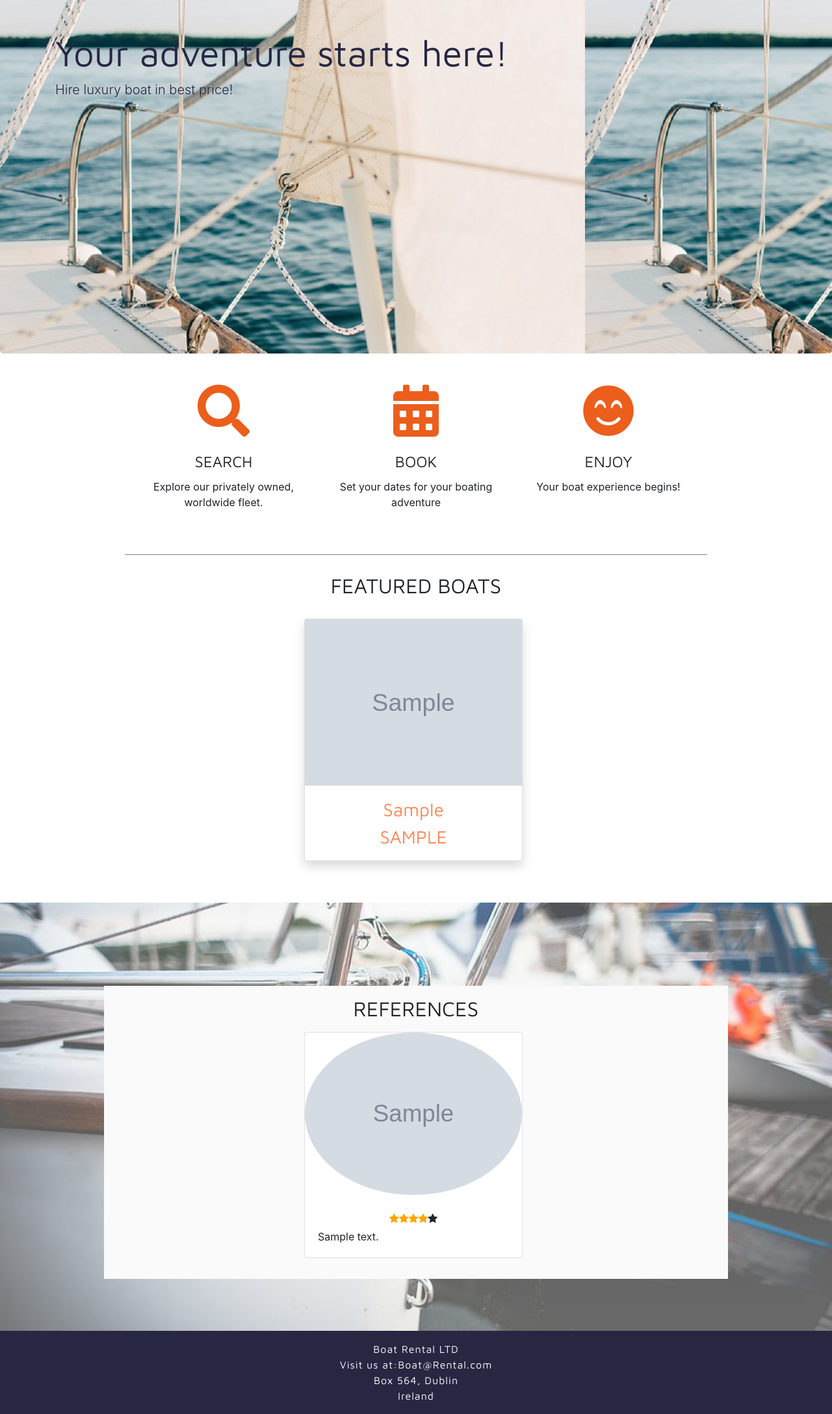
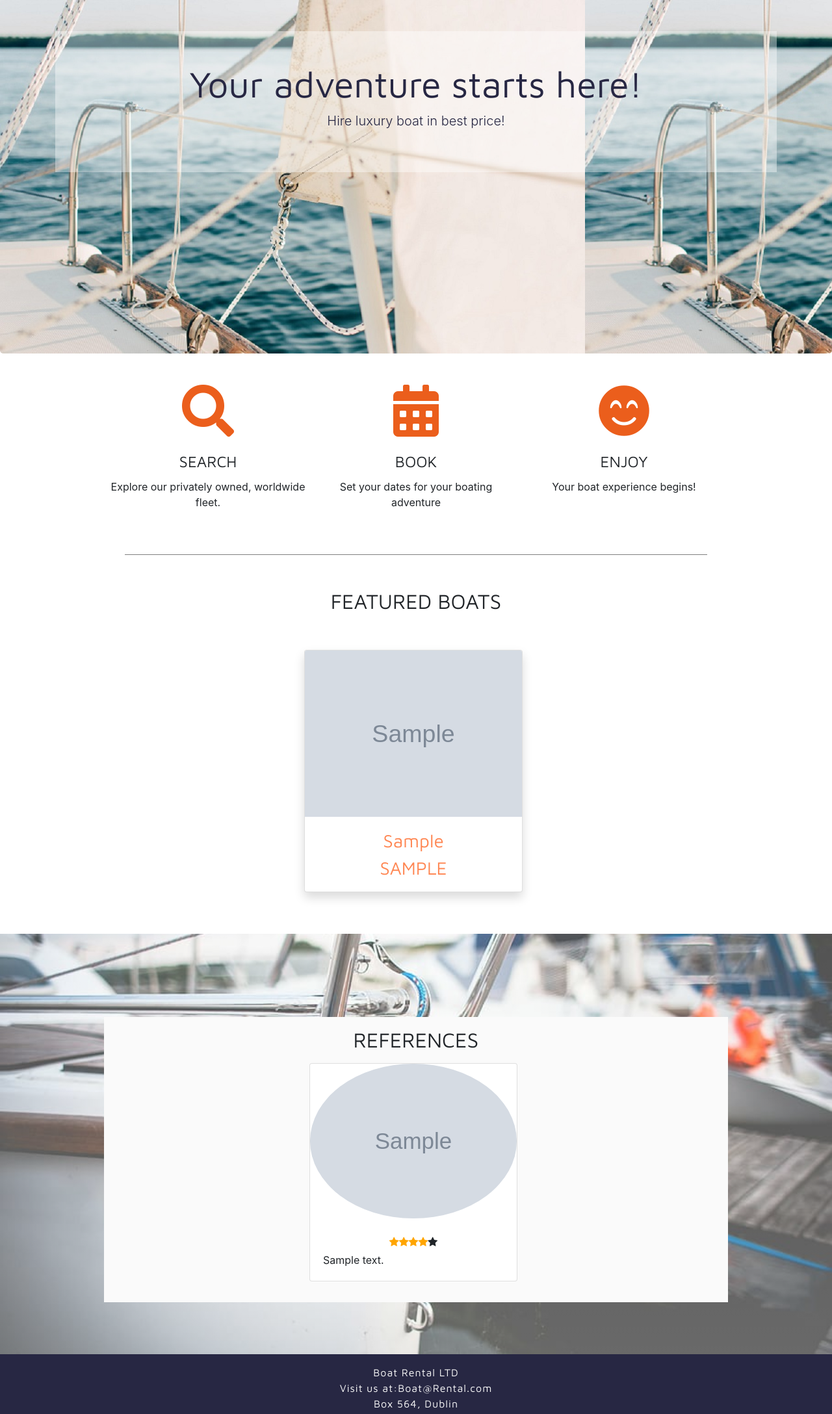
Before and after one commit to OlaQla/BoatRental, a Django app: page / in a window 1280 px wide. Shown: the part 72-2248 px from the top of the page at 65% size. Run offline with Django 3.2, Linux system fonts and the light colour scheme; tables that the repository leaves empty hold one stand-in row (values such as "Sample post"); grey boxes marked "Sample" are stand-in pictures; some libraries are stand-ins or nearby versions.

Commit message:
styling fixes

```diff
--- a/accounts/templates/profile.html
+++ b/accounts/templates/profile.html
@@ -5,7 +5,7 @@
 {% block page_title %}{{ user }}'s Profile{% endblock %}
 
 {% block content %}
-<div class="top-padding-container container pb-5">
+<div class="pt-5 container pb-5">
     <h3 class="py-3 text-uppercase font-weight-bold heading-orange">Order history</h3>
     <div class="row">
         <table class="table table-responsive-xs table-responsive-sm">
--- a/boats/templates/boats.html
+++ b/boats/templates/boats.html
@@ -63,7 +63,7 @@
 <div class="row d-flex justify-content-center">
     <!-- boat cards with link to card details-->
     {% for boat in boats %}
-    <div class="card card-item shadow mr-md-2 mb-4" style="width: 23rem;">
+    <div class="card card-item shadow mr-md-2 mb-4">
         <a href="{% url 'boat_details' boat_id=boat.id%}">
             <img class="img-responsive image-fluid" src="{{ MEDIA_URL }}{{ boat.image }}" alt="boat image">
             <div class="card-body text-center">
--- a/homepage/templates/index.html
+++ b/homepage/templates/index.html
@@ -7,15 +7,18 @@
 {% block content %}
 <div class="jumbotron jubotron-image">
   <div class="container">
-    <h3 class="display-4 jumbotron-text">Your adventure starts here!</h3>
-    <p class="lead jumbotron-text">Hire luxury boat in best price!</p>
+    <div class="jumbothron-text-background py-5 text-center">
+      <h3 class="display-4 jumbotron-text">Your adventure starts here!</h3>
+
+      <p class="lead jumbotron-text">Hire luxury boat in best price!</p>
+    </div>
   </div>
 </div>
 <!--div end jumbotron -->
 
 <!-- search, book, enjoy section-->
 <section>
-  <div class="row m-auto d-flex justify-content-center p-5">
+  <div class="row m-auto d-flex justify-content-center pt-5 pb-5">
     <div class="col-md-3">
       <div class="row d-flex justify-content-center"><i class="icon-home-page fas fa-search"></i></div>
       <div class="row d-flex justify-content-center">
@@ -52,7 +55,7 @@
 
 <!--  featured boats section-->
 <article>
-  <h2 class="text-center py-4 mb-2">FEATURED BOATS</h2>
+  <h2 class="text-center py-5 mb-2">FEATURED BOATS</h2>
   <div class="row m-auto d-flex justify-content-center">
     {% for boat in featured_boats %}
     <!--featured boat cord-->
@@ -80,7 +83,7 @@
 
       <!-- card references -->
       {% for review in reviews %}
-      <div class="card mr-md-2 mb-3" style="width: 21rem;">
+      <div class="card mr-md-2 mb-3" style="width: 20rem;">
         <img src="{{ MEDIA_URL }}{{ review.image }}" class="card-img-top img-avatar" alt="avatar">
         <div class="card-body">
           <div class="row d-flex justify-content-center m-2">
--- a/static/css/styles.css
+++ b/static/css/styles.css
@@ -34,7 +34,7 @@ h6 {
 }
 
 .messages_alert{
-  padding-top:5rem;
+  padding-top:1rem;
 }
 /* navbar and footer styling */
 
@@ -100,6 +100,10 @@ footer {
   background-image: url("../images/jumbotron.jpg");
   color: #272743;
 }
+
+.jumbothron-text-background{
+  background-color: rgba(255, 255, 255, 0.4);
+}
 .icon-home-page {
   padding-bottom: 0.3em;
   font-size: 5em;
@@ -160,6 +164,7 @@ a.link-card-boat{
   box-shadow: 0 0 0 1.3px #272743;
 }
 .card-item {
+  width: 23rem;
   -webkit-transition: all 0.5s ease;
   -moz-transition: all 0.5s ease;
   -ms-transition: all 0.5s ease;
@@ -327,6 +332,9 @@ th.shopping-hist {
 
 }
 @media (min-width: 768px) {
+  .card-item {
+    width: 21rem;
+  }
   .form-bg {
     width: 50%;
     margin: auto;
--- a/templates/base.html
+++ b/templates/base.html
@@ -70,12 +70,12 @@
         </nav> <!-- end navbar-->
 
         <h1>
-            {% block page_heading %}{% endblock %}
+            {% block page_heading %}Boat rental{% endblock %}
         </h1>
 
 
         {% if messages %}
-        <div class="alert alert-warning m-0 messages_alert">
+        <div class="alert alert-warning m-0 pt-5 messages_alert">
             {% for message in messages %}
             {{ message }}
             {% endfor %}
```
Also changed, not shown: cart/templates/cart.html (+5 -5 lines), checkout/templates/checkout.html (+4 -4 lines).
